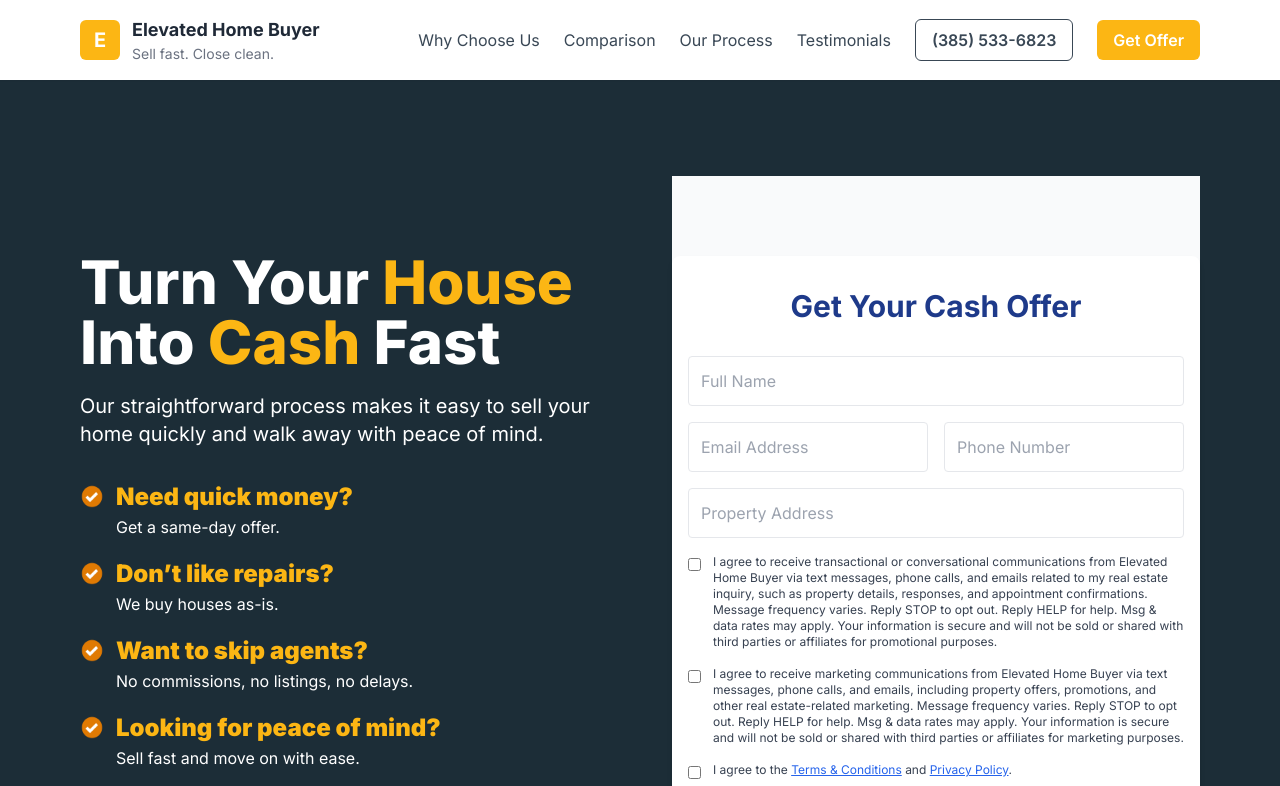
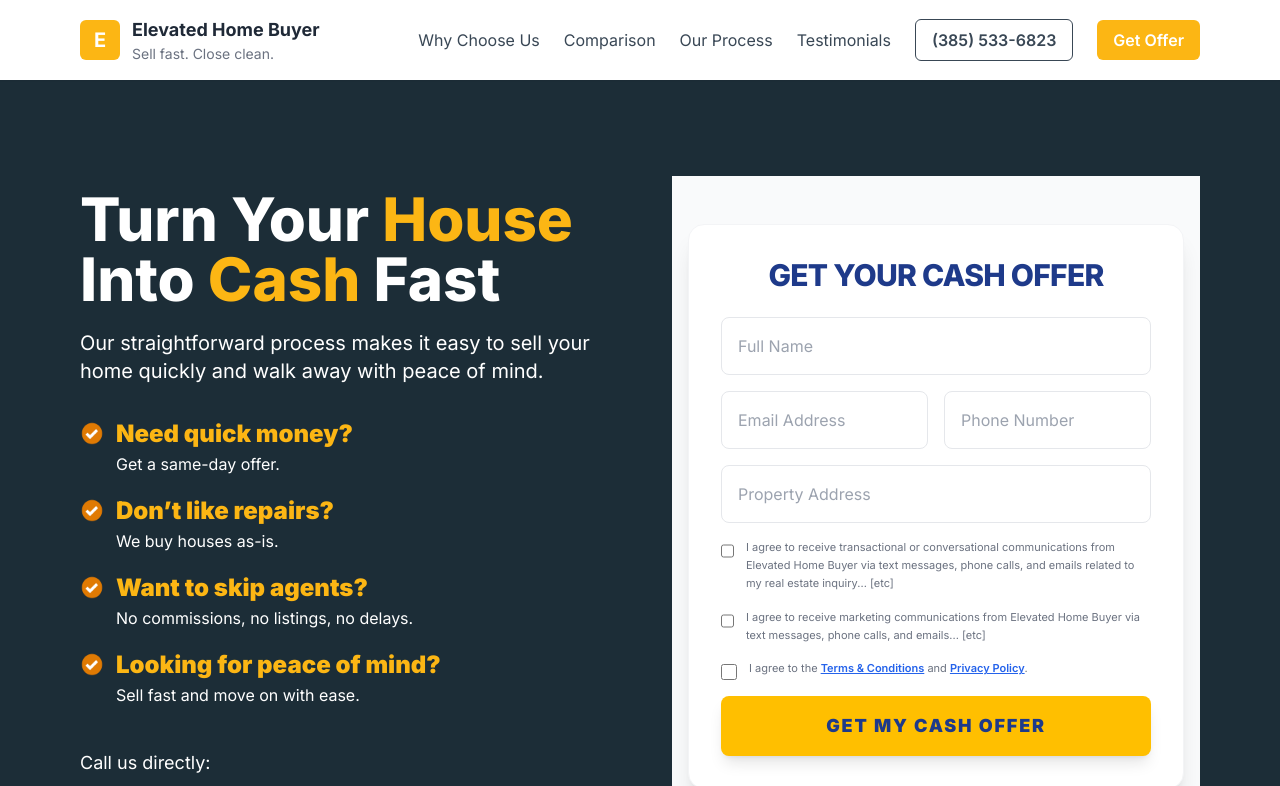
Before and after one commit to hpintojr/gettopdollar-homebuyer, a Next.js app: page / in a window 1280 px wide. Shown: the top 786 px of the page. Built offline with nearby package versions, Linux system fonts and the light colour scheme.

Commit message:
Update ContactForm.tsx

```diff
--- a/components/ContactForm.tsx
+++ b/components/ContactForm.tsx
@@ -19,7 +19,6 @@ export default function ContactForm() {
   const handleSubmit = async (e: React.FormEvent) => {
     e.preventDefault();
 
-    // Validating all three agreements are checked
     if (!form.agreeTransactional || !form.agreeMarketing || !form.agreeTermsPrivacy) {
       setStatus("Please check all agreement boxes to continue.");
       return;
@@ -49,23 +48,30 @@ export default function ContactForm() {
   };
 
   return (
-    <section id="contact" className="py-20 bg-gray-50">
-      <div className="container mx-auto px-4 max-w-2xl bg-white p-8 rounded-lg shadow-md">
-        <h2 className="text-3xl font-bold text-center mb-8 text-blue-900">Get Your Cash Offer</h2>
+    // Reduced padding (py-12 instead of py-20) to tighten white space
+    <section id="contact" className="py-12 bg-gray-50">
+      <div className="container mx-auto px-4 max-w-2xl">
+        {/* Form Container with bounding box and rounded corners */}
+        <div className="bg-white p-8 rounded-2xl shadow-xl border border-gray-100">
+          <h2 className="text-3xl font-extrabold text-center mb-6 text-blue-900 uppercase tracking-tight">
+            Get Your Cash Offer
+          </h2>
+
           <form onSubmit={handleSubmit} className="space-y-4">
             <input
               type="text"
               placeholder="Full Name"
-            className="w-full p-3 border rounded focus:ring-2 focus:ring-blue-600 outline-none"
+              className="w-full p-4 border border-gray-200 rounded-lg focus:ring-2 focus:ring-yellow-500 outline-none transition-all"
               value={form.name}
               onChange={(e) => setForm({ ...form, name: e.target.value })}
               required
             />
+
             <div className="grid grid-cols-1 md:grid-cols-2 gap-4">
               <input
                 type="email"
                 placeholder="Email Address"
-              className="w-full p-3 border rounded focus:ring-2 focus:ring-blue-600 outline-none"
+                className="w-full p-4 border border-gray-200 rounded-lg focus:ring-2 focus:ring-yellow-500 outline-none transition-all"
                 value={form.email}
                 onChange={(e) => setForm({ ...form, email: e.target.value })}
                 required
@@ -73,70 +79,75 @@ export default function ContactForm() {
               <input
                 type="tel"
                 placeholder="Phone Number"
-              className="w-full p-3 border rounded focus:ring-2 focus:ring-blue-600 outline-none"
+                className="w-full p-4 border border-gray-200 rounded-lg focus:ring-2 focus:ring-yellow-500 outline-none transition-all"
                 value={form.phone}
                 onChange={(e) => setForm({ ...form, phone: e.target.value })}
                 required
               />
             </div>
+
             <input
               type="text"
               placeholder="Property Address"
-            className="w-full p-3 border rounded focus:ring-2 focus:ring-blue-600 outline-none"
+              className="w-full p-4 border border-gray-200 rounded-lg focus:ring-2 focus:ring-yellow-500 outline-none transition-all"
               value={form.address}
               onChange={(e) => setForm({ ...form, address: e.target.value })}
               required
             />
 
-          <div className="space-y-4 mt-6 text-xs text-gray-700">
-            {/* Checkbox 1: Transactional */}
+            <div className="space-y-4 mt-6 text-[11px] leading-relaxed text-gray-500">
               <label className="flex items-start gap-3 cursor-pointer">
                 <input
                   type="checkbox"
-                className="mt-1"
+                  className="mt-1 h-4 w-4 rounded border-gray-300 text-yellow-500 focus:ring-yellow-500"
                   checked={form.agreeTransactional}
                   onChange={(e) => setForm({ ...form, agreeTransactional: e.target.checked })}
                 />
                 <span>
-                I agree to receive transactional or conversational communications from Elevated Home Buyer via text messages, phone calls, and emails related to my real estate inquiry, such as property details, responses, and appointment confirmations. Message frequency varies. Reply STOP to opt out. Reply HELP for help. Msg & data rates may apply. Your information is secure and will not be sold or shared with third parties or affiliates for promotional purposes.
+                  I agree to receive transactional or conversational communications from Elevated Home Buyer via text messages, phone calls, and emails related to my real estate inquiry... [etc]
                 </span>
               </label>
 
-            {/* Checkbox 2: Marketing */}
               <label className="flex items-start gap-3 cursor-pointer">
                 <input
                   type="checkbox"
-                className="mt-1"
+                  className="mt-1 h-4 w-4 rounded border-gray-300 text-yellow-500 focus:ring-yellow-500"
                   checked={form.agreeMarketing}
                   onChange={(e) => setForm({ ...form, agreeMarketing: e.target.checked })}
                 />
                 <span>
-                I agree to receive marketing communications from Elevated Home Buyer via text messages, phone calls, and emails, including property offers, promotions, and other real estate-related marketing. Message frequency varies. Reply STOP to opt out. Reply HELP for help. Msg & data rates may apply. Your information is secure and will not be sold or shared with third parties or affiliates for marketing purposes.
+                  I agree to receive marketing communications from Elevated Home Buyer via text messages, phone calls, and emails... [etc]
                 </span>
               </label>
 
-            {/* Checkbox 3: T&C and Privacy */}
               <label className="flex items-start gap-3 cursor-pointer">
                 <input
                   type="checkbox"
-                className="mt-1"
+                  className="mt-1 h-4 w-4 rounded border-gray-300 text-yellow-500 focus:ring-yellow-500"
                   checked={form.agreeTermsPrivacy}
                   onChange={(e) => setForm({ ...form, agreeTermsPrivacy: e.target.checked })}
                 />
                 <span>
-                I agree to the <Link href="/terms-of-use" className="text-blue-600 underline">Terms & Conditions</Link> and <Link href="/privacy-policy" className="text-blue-600 underline">Privacy Policy</Link>.
+                  I agree to the <Link href="/terms-of-use" className="text-blue-600 font-semibold underline">Terms & Conditions</Link> and <Link href="/privacy-policy" className="text-blue-600 font-semibold underline">Privacy Policy</Link>.
                 </span>
               </label>
             </div>
 
+            {/* Updated Gold/Yellow Button */}
             <button
               type="submit"
-            className="w-full bg-blue-600 hover:bg-blue-700 text-white font-bold py-4 rounded-lg transition duration-300 mt-4"
+              className="w-full bg-[#FFBF00] hover:bg-[#E6AC00] text-blue-900 font-black py-4 rounded-lg shadow-lg transform active:scale-[0.98] transition-all duration-200 mt-4 uppercase tracking-widest text-lg"
             >
               GET MY CASH OFFER
             </button>
-          {status && <p className="text-center mt-4 font-medium text-blue-800">{status}</p>}
+
+            {status && (
+              <p className="text-center mt-4 font-bold text-blue-900 animate-pulse">
+                {status}
+              </p>
+            )}
           </form>
+        </div>
       </div>
     </section>
   );
```
Lines whose indentation alone changed are shown as unchanged.
